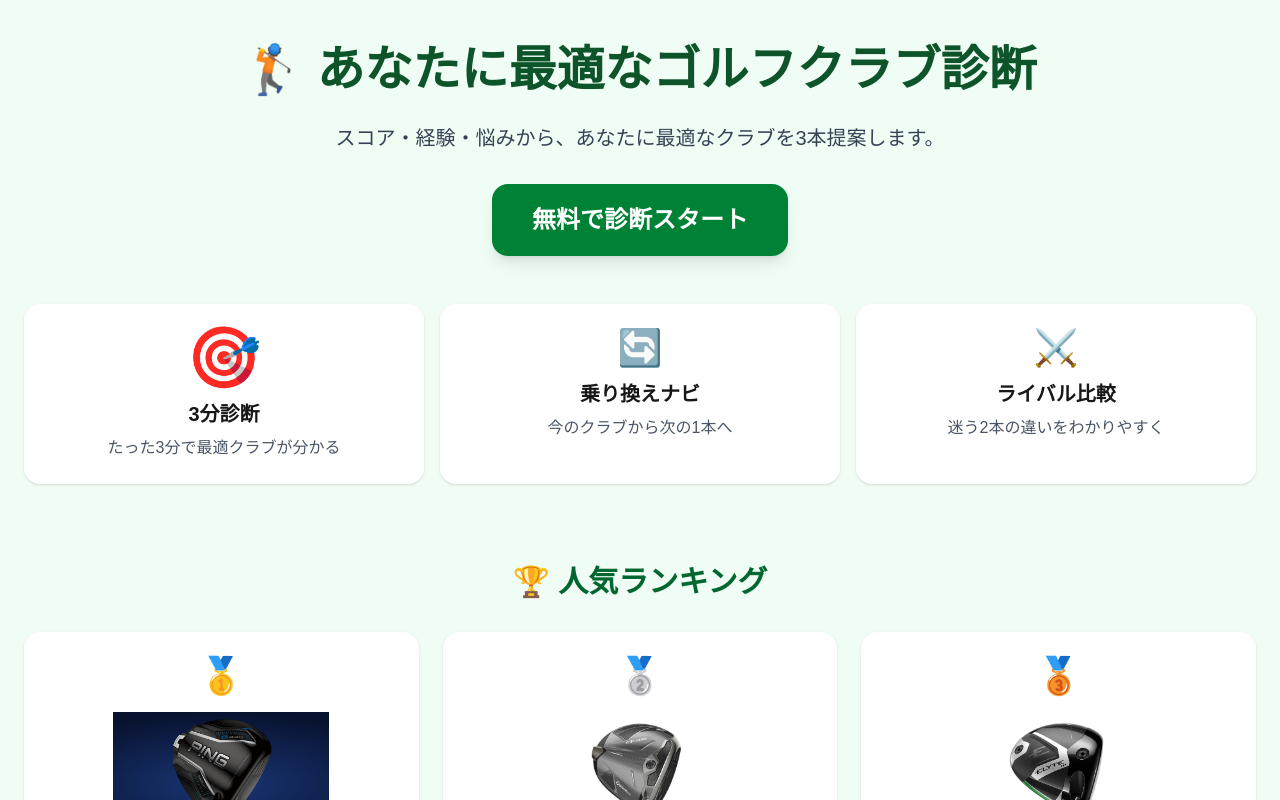
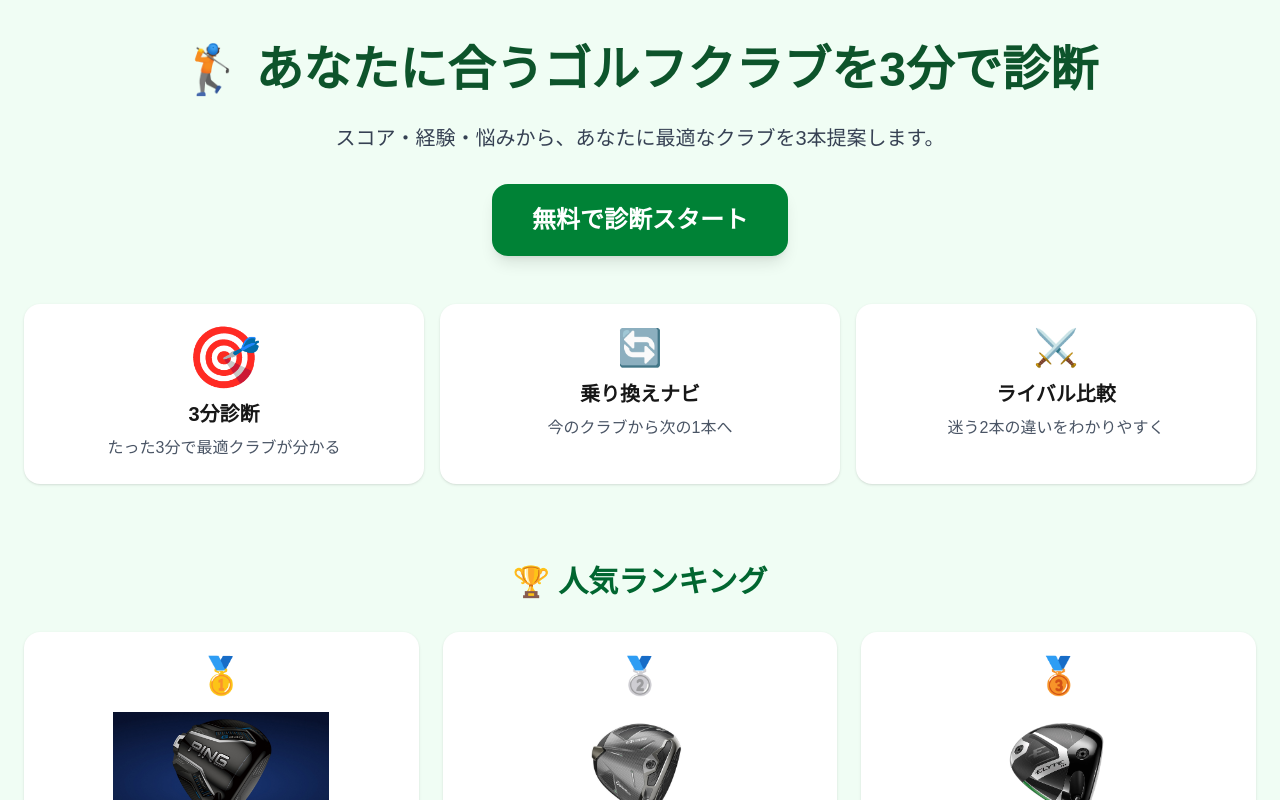
Before and after one commit to teru2boze/golf-club-hunter, a Next.js app: page / in a window 1280 px wide. Shown: the top 800 px of the page. Built offline with nearby package versions, Linux system fonts and the light colour scheme.

Commit message:
Update hero title

```diff
--- a/app/page.tsx
+++ b/app/page.tsx
@@ -294,7 +294,7 @@ export default function Home() {
 
 
         <h1 className="text-3xl md:text-5xl font-extrabold text-green-900 leading-tight md:whitespace-nowrap">
-          🏌️ あなたに最適なゴルフクラブ診断
+          🏌️ あなたに合うゴルフクラブを3分で診断
 </h1>
 
         <p className="mt-6 text-xl text-gray-700">
```
